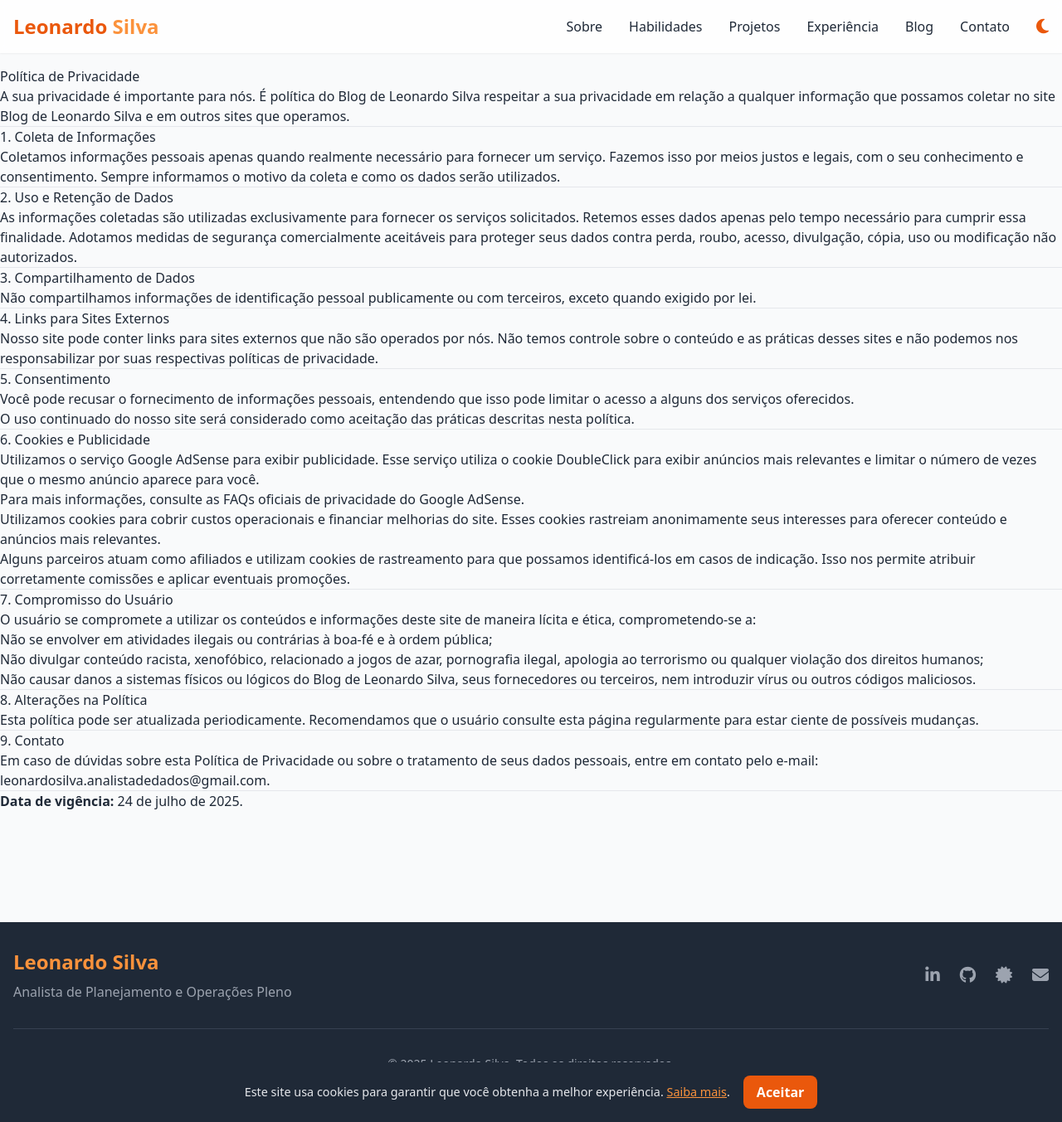
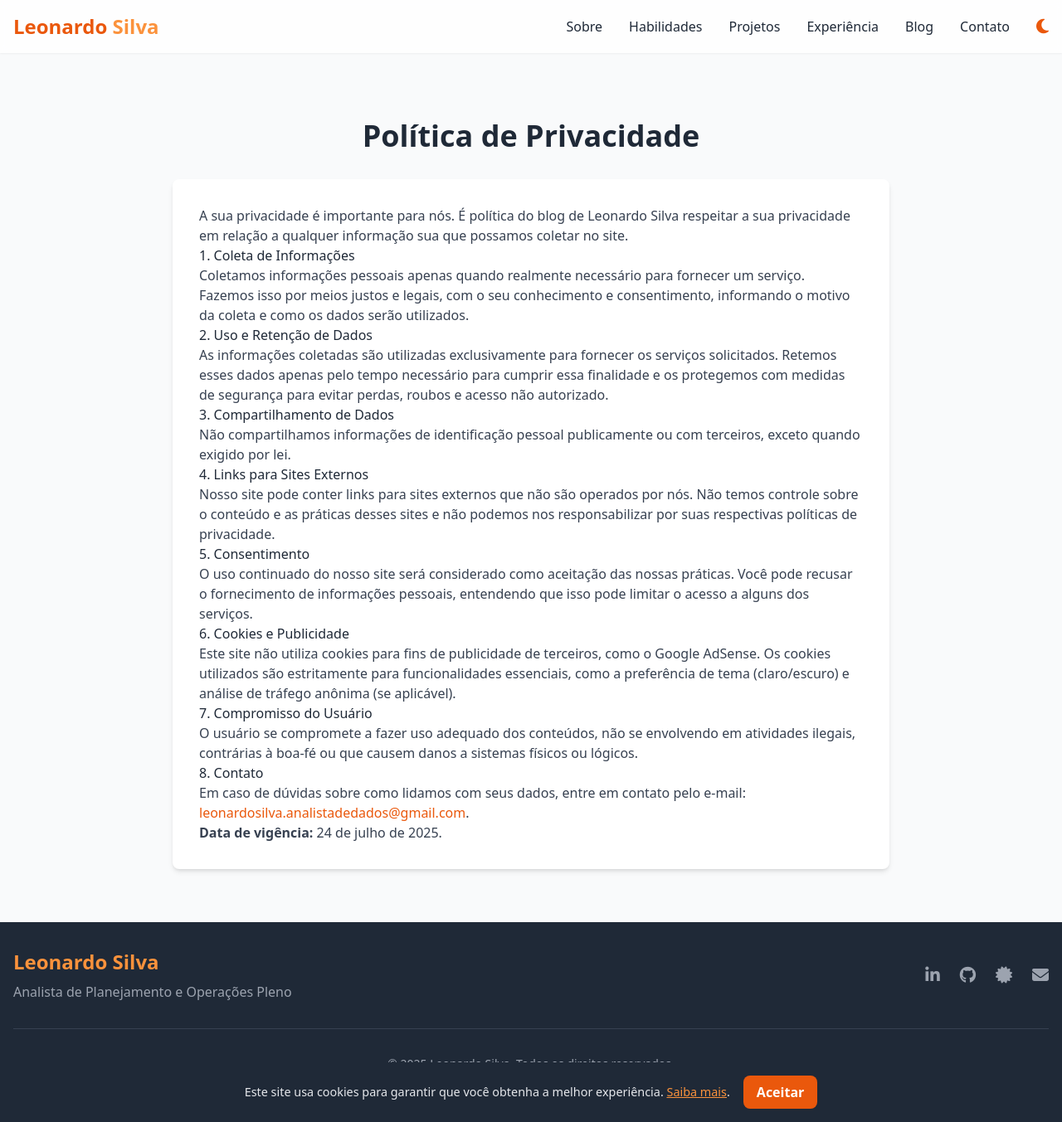
Before and after one commit to oleonardof/blog, a Jekyll site: the page built from politica-de-privacidade.md, in a window 1280 px wide and 1353 px high. Shown: the whole window at 83% size. Built offline with Jekyll 4.4.1, drawn with Linux system fonts in a browser that asks for light colours; nearby versions of some CDN libraries; comment, search, counter and statistics services are not loaded.

Commit message:
Ajuste politicas

```diff
--- a/politica-de-privacidade.md
+++ b/politica-de-privacidade.md
@@ -4,76 +4,37 @@ title: Política de Privacidade
 permalink: /politica-de-privacidade/
 ---
 
-# Política de Privacidade
+<div class="container mx-auto px-4 py-16 max-w-4xl">
+    <h1 class="text-4xl font-bold mb-8 text-center">Política de Privacidade</h1>
+    <div class="prose lg:prose-xl dark:prose-invert max-w-none bg-white dark:bg-gray-800 p-8 rounded-lg shadow-md">
 
-A sua privacidade é importante para nós. É política do [Blog de Leonardo Silva](https://oleonardof.github.io/blog/){:target="_blank"} respeitar a sua privacidade em relação a qualquer informação que possamos coletar no site Blog de Leonardo Silva e em outros sites que operamos.
+        <p>A sua privacidade é importante para nós. É política do blog de Leonardo Silva respeitar a sua privacidade em relação a qualquer informação sua que possamos coletar no site.</p>
 
----
+        <h3>1. Coleta de Informações</h3>
+        <p>Coletamos informações pessoais apenas quando realmente necessário para fornecer um serviço. Fazemos isso por meios justos e legais, com o seu conhecimento e consentimento, informando o motivo da coleta e como os dados serão utilizados.</p>
 
-## 1. Coleta de Informações
+        <h3>2. Uso e Retenção de Dados</h3>
+        <p>As informações coletadas são utilizadas exclusivamente para fornecer os serviços solicitados. Retemos esses dados apenas pelo tempo necessário para cumprir essa finalidade e os protegemos com medidas de segurança para evitar perdas, roubos e acesso não autorizado.</p>
 
-Coletamos informações pessoais apenas quando realmente necessário para fornecer um serviço. Fazemos isso por meios justos e legais, com o seu conhecimento e consentimento. Sempre informamos o motivo da coleta e como os dados serão utilizados.
+        <h3>3. Compartilhamento de Dados</h3>
+        <p>Não compartilhamos informações de identificação pessoal publicamente ou com terceiros, exceto quando exigido por lei.</p>
 
----
+        <h3>4. Links para Sites Externos</h3>
+        <p>Nosso site pode conter links para sites externos que não são operados por nós. Não temos controle sobre o conteúdo e as práticas desses sites e não podemos nos responsabilizar por suas respectivas políticas de privacidade.</p>
 
-## 2. Uso e Retenção de Dados
+        <h3>5. Consentimento</h3>
+        <p>O uso continuado do nosso site será considerado como aceitação das nossas práticas. Você pode recusar o fornecimento de informações pessoais, entendendo que isso pode limitar o acesso a alguns dos serviços.</p>
 
-As informações coletadas são utilizadas exclusivamente para fornecer os serviços solicitados. Retemos esses dados apenas pelo tempo necessário para cumprir essa finalidade. Adotamos medidas de segurança comercialmente aceitáveis para proteger seus dados contra perda, roubo, acesso, divulgação, cópia, uso ou modificação não autorizados.
+        <h3>6. Cookies e Publicidade</h3>
+        <p>Este site não utiliza cookies para fins de publicidade de terceiros, como o Google AdSense. Os cookies utilizados são estritamente para funcionalidades essenciais, como a preferência de tema (claro/escuro) e análise de tráfego anônima (se aplicável).</p>
 
----
+        <h3>7. Compromisso do Usuário</h3>
+        <p>O usuário se compromete a fazer uso adequado dos conteúdos, não se envolvendo em atividades ilegais, contrárias à boa-fé ou que causem danos a sistemas físicos ou lógicos.</p>
 
-## 3. Compartilhamento de Dados
+        <h3>8. Contato</h3>
+        <p>Em caso de dúvidas sobre como lidamos com seus dados, entre em contato pelo e-mail: <a href="mailto:leonardosilva.analistadedados@gmail.com">leonardosilva.analistadedados@gmail.com</a>.</p>
 
-Não compartilhamos informações de identificação pessoal publicamente ou com terceiros, exceto quando exigido por lei.
+        <p><strong>Data de vigência:</strong> 24 de julho de 2025.</p>
 
----
-
-## 4. Links para Sites Externos
-
-Nosso site pode conter links para sites externos que não são operados por nós. Não temos controle sobre o conteúdo e as práticas desses sites e não podemos nos responsabilizar por suas respectivas políticas de privacidade.
-
----
-
-## 5. Consentimento
-
-Você pode recusar o fornecimento de informações pessoais, entendendo que isso pode limitar o acesso a alguns dos serviços oferecidos.
-
-O uso continuado do nosso site será considerado como aceitação das práticas descritas nesta política.
-
----
-
-## 6. Cookies e Publicidade
-
-Utilizamos o serviço Google AdSense para exibir publicidade. Esse serviço utiliza o cookie DoubleClick para exibir anúncios mais relevantes e limitar o número de vezes que o mesmo anúncio aparece para você.
-
-Para mais informações, consulte as [FAQs oficiais de privacidade do Google AdSense](https://support.google.com/adsense/answer/3394713?hl=pt-BR).
-
-Utilizamos cookies para cobrir custos operacionais e financiar melhorias do site. Esses cookies rastreiam anonimamente seus interesses para oferecer conteúdo e anúncios mais relevantes.
-
-Alguns parceiros atuam como afiliados e utilizam cookies de rastreamento para que possamos identificá-los em casos de indicação. Isso nos permite atribuir corretamente comissões e aplicar eventuais promoções.
-
----
-
-## 7. Compromisso do Usuário
-
-O usuário se compromete a utilizar os conteúdos e informações deste site de maneira lícita e ética, comprometendo-se a:
-
-- Não se envolver em atividades ilegais ou contrárias à boa-fé e à ordem pública;
-- Não divulgar conteúdo racista, xenofóbico, relacionado a jogos de azar, pornografia ilegal, apologia ao terrorismo ou qualquer violação dos direitos humanos;
-- Não causar danos a sistemas físicos ou lógicos do Blog de Leonardo Silva, seus fornecedores ou terceiros, nem introduzir vírus ou outros códigos maliciosos.
-
----
-
-## 8. Alterações na Política
-
-Esta política pode ser atualizada periodicamente. Recomendamos que o usuário consulte esta página regularmente para estar ciente de possíveis mudanças.
-
----
-
-## 9. Contato
-
-Em caso de dúvidas sobre esta Política de Privacidade ou sobre o tratamento de seus dados pessoais, entre em contato pelo e-mail: [leonardosilva.analistadedados@gmail.com](mailto:leonardosilva.analistadedados@gmail.com).
-
----
-
-**Data de vigência:** 24 de julho de 2025.
+    </div>
+</div>
```
